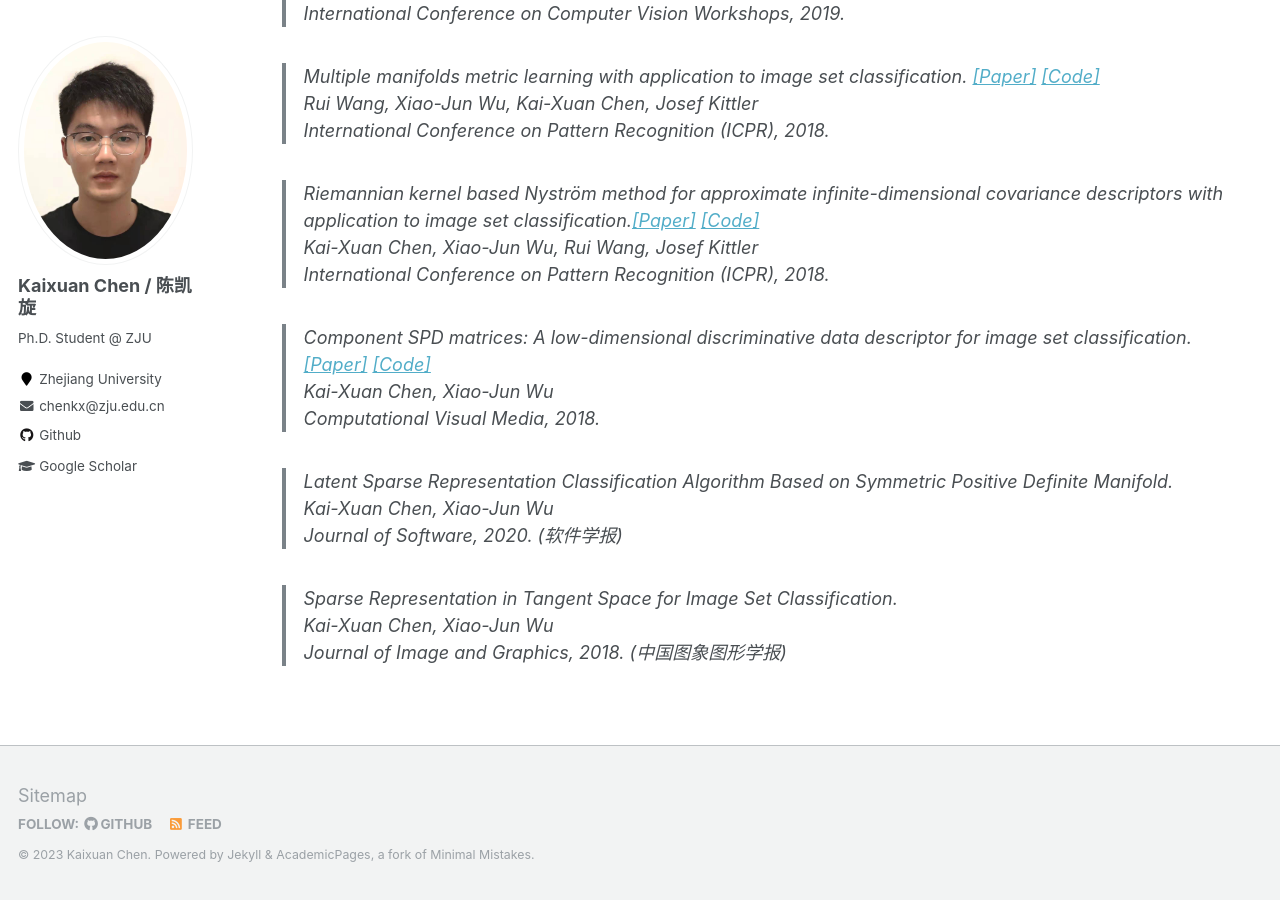
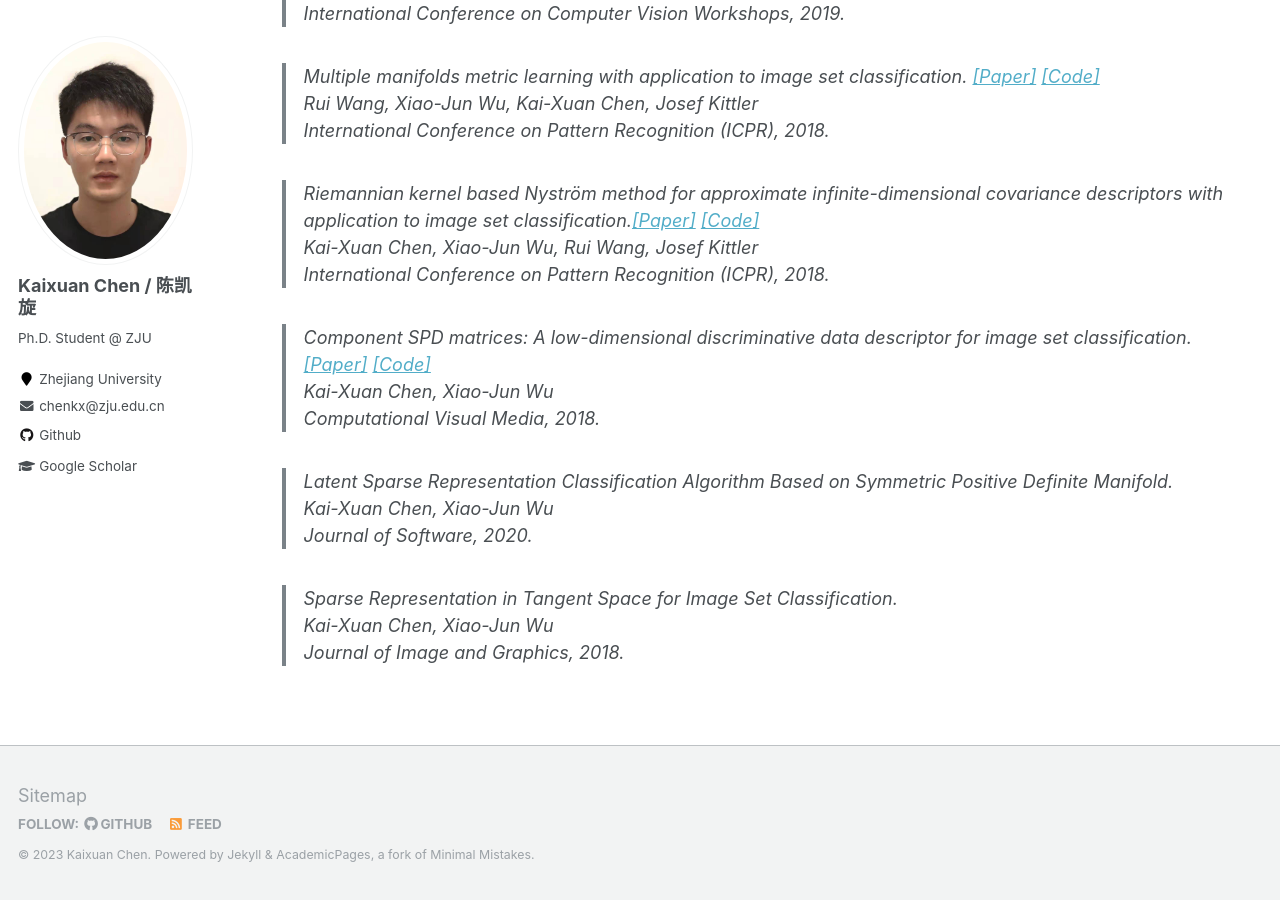
Before and after one commit to chenchkx/chenchkx.github.io, a Jekyll site: the page built from _pages/publications.md, in a window 1280 px wide and 900 px high, scrolled down 1514 px. Built offline with Jekyll 4.4.1, drawn with Linux system fonts in a browser that asks for light colours.

Commit message:
update publications

```diff
--- a/_pages/publications.md
+++ b/_pages/publications.md
@@ -67,12 +67,12 @@ redirect_from:
 
 > Latent Sparse Representation Classification Algorithm Based on Symmetric Positive Definite Manifold.\\
 > Kai-Xuan Chen, Xiao-Jun Wu \\
-> Journal of Software, 2020. (软件学报)
+> Journal of Software, 2020.
 
 
 > Sparse Representation in Tangent Space for Image Set Classification.\\
 > Kai-Xuan Chen, Xiao-Jun Wu \\
-> Journal of Image and Graphics, 2018. (中国图象图形学报)
+> Journal of Image and Graphics, 2018.
 
 
 
```
